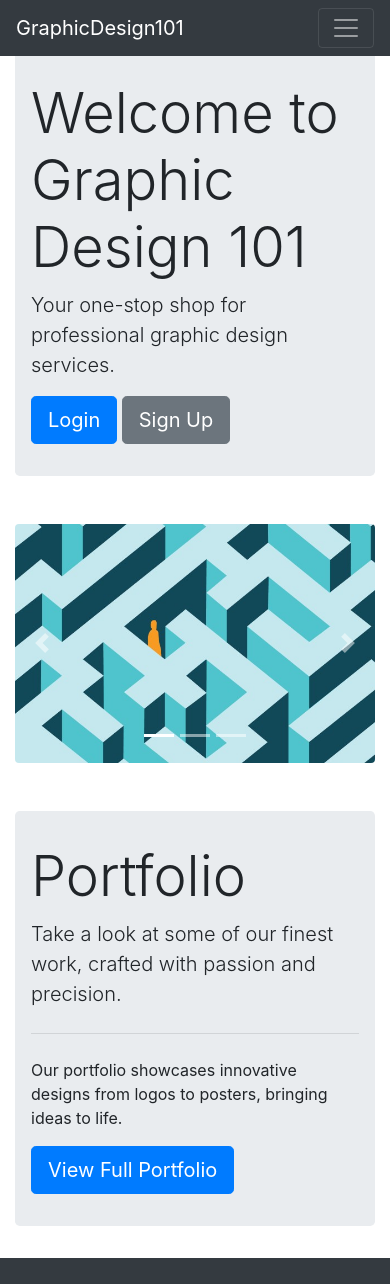
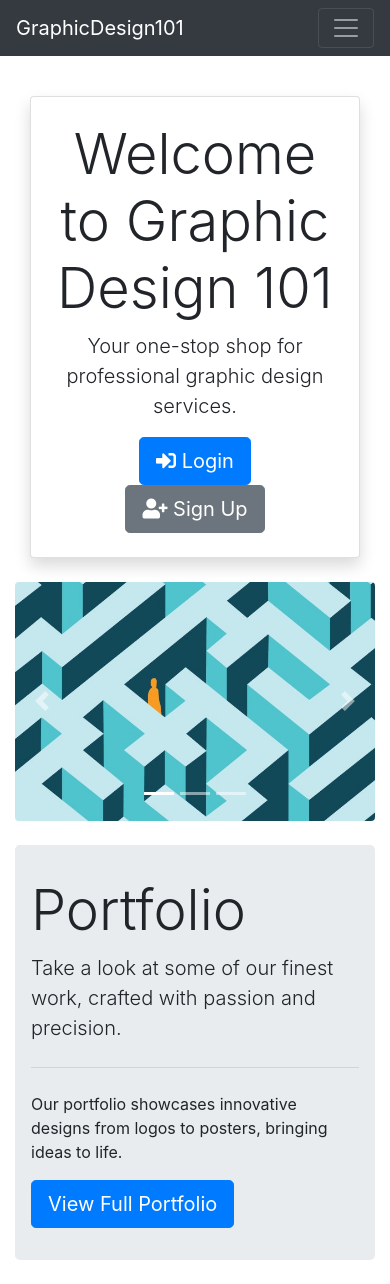
Before and after one commit to Markmcl25/graphicdesign101, a Django app: page / in a window 390 px wide. Shown: the top 1284 px of the page. Run offline with Django 3.2, Linux system fonts and the light colour scheme.

Commit message:
fixed styling on all pages

```diff
--- a/home/templates/home/index.html
+++ b/home/templates/home/index.html
@@ -2,19 +2,28 @@
 {% load static %}
 <!-- Welcome Section -->
 {% block content %}
-<div class="jumbotron mt-5 welcome-section">
-  <h1 class="display-4">Welcome to Graphic Design 101</h1>
-  <p class="lead">Your one-stop shop for professional graphic design services.</p>
+<div class="d-flex flex-column min-vh-100">
+  <div class="container flex-grow-1 mt-5">
+      <div class="card shadow p-4">
+          <h1 class="display-4 text-center">Welcome to Graphic Design 101</h1>
+          <p class="lead text-center">Your one-stop shop for professional graphic design services.</p>
+          <div class="text-center">
               {% if user.is_authenticated %}
                   <p>Welcome back, {{ user.username }}!</p>
               {% else %}
-      <a href="{% url 'account_login' %}" class="btn btn-primary btn-lg">Login</a>
-      <a href="{% url 'account_signup' %}" class="btn btn-secondary btn-lg">Sign Up</a>
+                  <a href="{% url 'account_login' %}" class="btn btn-primary btn-lg mx-2">
+                      <i class="fas fa-sign-in-alt"></i> Login
+                  </a>
+                  <a href="{% url 'account_signup' %}" class="btn btn-secondary btn-lg mx-2">
+                      <i class="fas fa-user-plus"></i> Sign Up
+                  </a>
               {% endif %}
+          </div>
+      </div>
   </div>
 
   <!-- Services Section as Carousel -->
-    <div id="servicesCarousel" class="carousel slide mt-5" data-ride="carousel">
+  <div id="servicesCarousel" class="carousel slide mt-4" data-ride="carousel">
     <ol class="carousel-indicators">
       <li data-target="#servicesCarousel" data-slide-to="0" class="active"></li>
       <li data-target="#servicesCarousel" data-slide-to="1"></li>
@@ -24,7 +33,7 @@
       <!-- Icon Design -->
       <div class="carousel-item active">
         <img src="/media/images/logo_design.jpg" class="d-block w-100 img-fluid rounded" alt="Icon Design">
-          <div class="carousel-caption d-none d-md-block">
+        <div class="carousel-caption d-none d-md-block text-start">
           <h3>Icon Design</h3>
           <p>Custom icons that bring your brand to life.</p>
         </div>
@@ -32,7 +41,7 @@
       <!-- Logo Design -->
       <div class="carousel-item">
         <img src="/media/images/logo-creation.jpeg" class="d-block w-100 img-fluid rounded" alt="Logo Design">
-          <div class="carousel-caption d-none d-md-block">
+        <div class="carousel-caption d-none d-md-block text-start">
           <h3>Logo Design</h3>
           <p>Memorable logos that make an impression.</p>
         </div>
@@ -40,7 +49,7 @@
       <!-- Poster Design -->
       <div class="carousel-item">
         <img src="/media/images/poster-design.jpg" class="d-block w-100 img-fluid rounded" alt="Poster Design">
-          <div class="carousel-caption d-none d-md-block">
+        <div class="carousel-caption d-none d-md-block text-start">
           <h3>Poster Design</h3>
           <p>Eye-catching posters for all occasions.</p>
         </div>
@@ -56,8 +65,8 @@
     </button>
   </div>
 
-    <!-- Portfolio Section with Jumbotron -->
-    <div class="jumbotron mt-5">
+  <!-- Portfolio Section -->
+  <div class="jumbotron mt-4">
       <h1 class="display-4">Portfolio</h1>
       <p class="lead">Take a look at some of our finest work, crafted with passion and precision.</p>
       <hr class="my-4">
@@ -68,8 +77,8 @@
   <!-- Portfolio Projects -->
   <div class="row">
       {% for project in portfolio_projects %}
-        <div class="col-md-4 text-center">
-            <img src="{{ project.image.url }}" alt="{{ project.title }}" class="img-fluid rounded">
+      <div class="col-md-4 text-center mb-4">
+          <img src="{{ project.image.url }}" alt="{{ project.title }}" class="img-fluid rounded mb-2">
           <h3>{{ project.title }}</h3>
           <p>{{ project.description }}</p>
       </div>
--- a/static/css/base.css
+++ b/static/css/base.css
@@ -15,7 +15,7 @@ body {
 }
 
 .alert-container {
-    margin-top: 100px; /* Adjust this value to match the height of your navbar */
+    margin-top: 1 rem; /* Adjust this value to match the height of your navbar */
     z-index: 1050; /* Ensure the messages stay above other content */
 }
 
```
Lines whose indentation alone changed are shown as unchanged.
